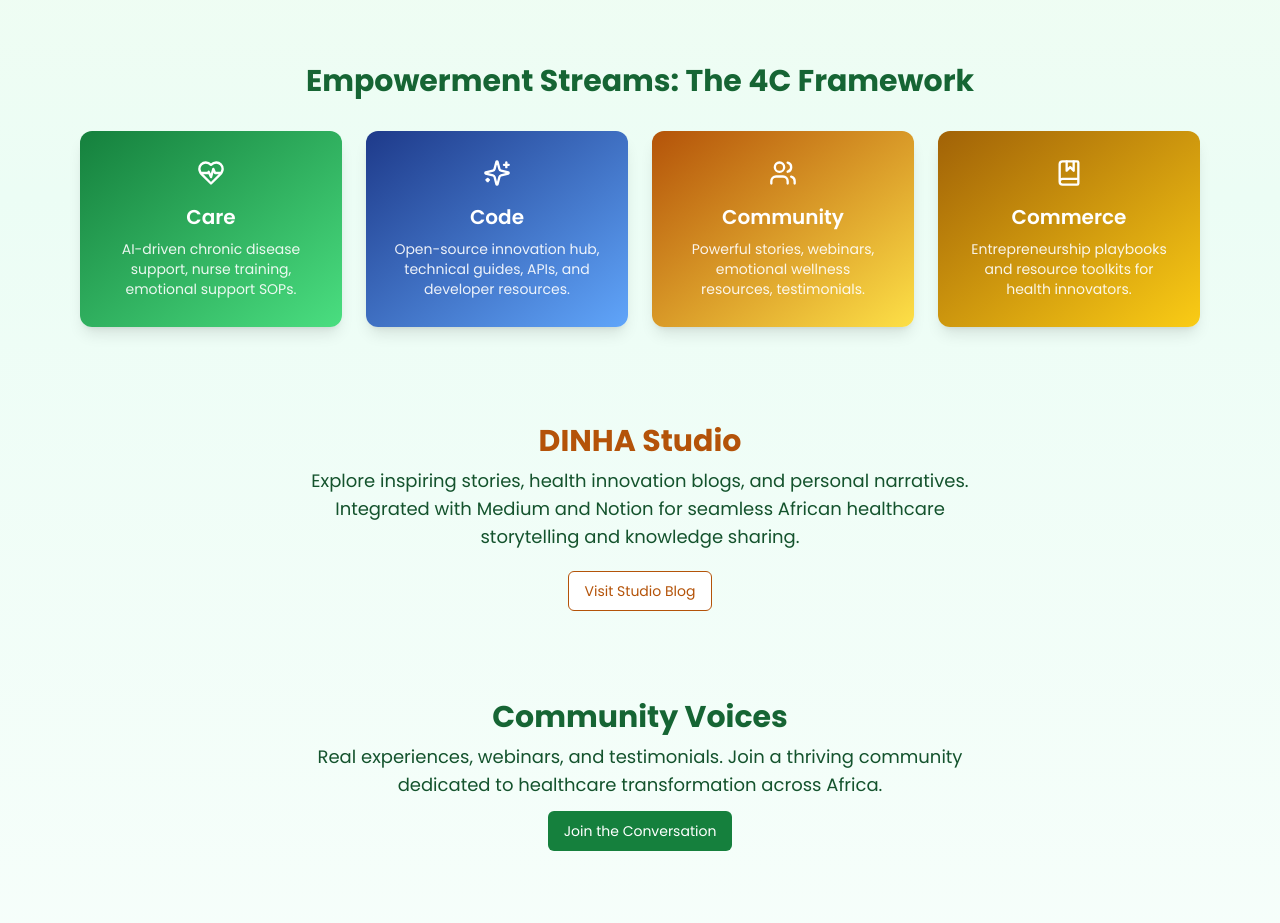
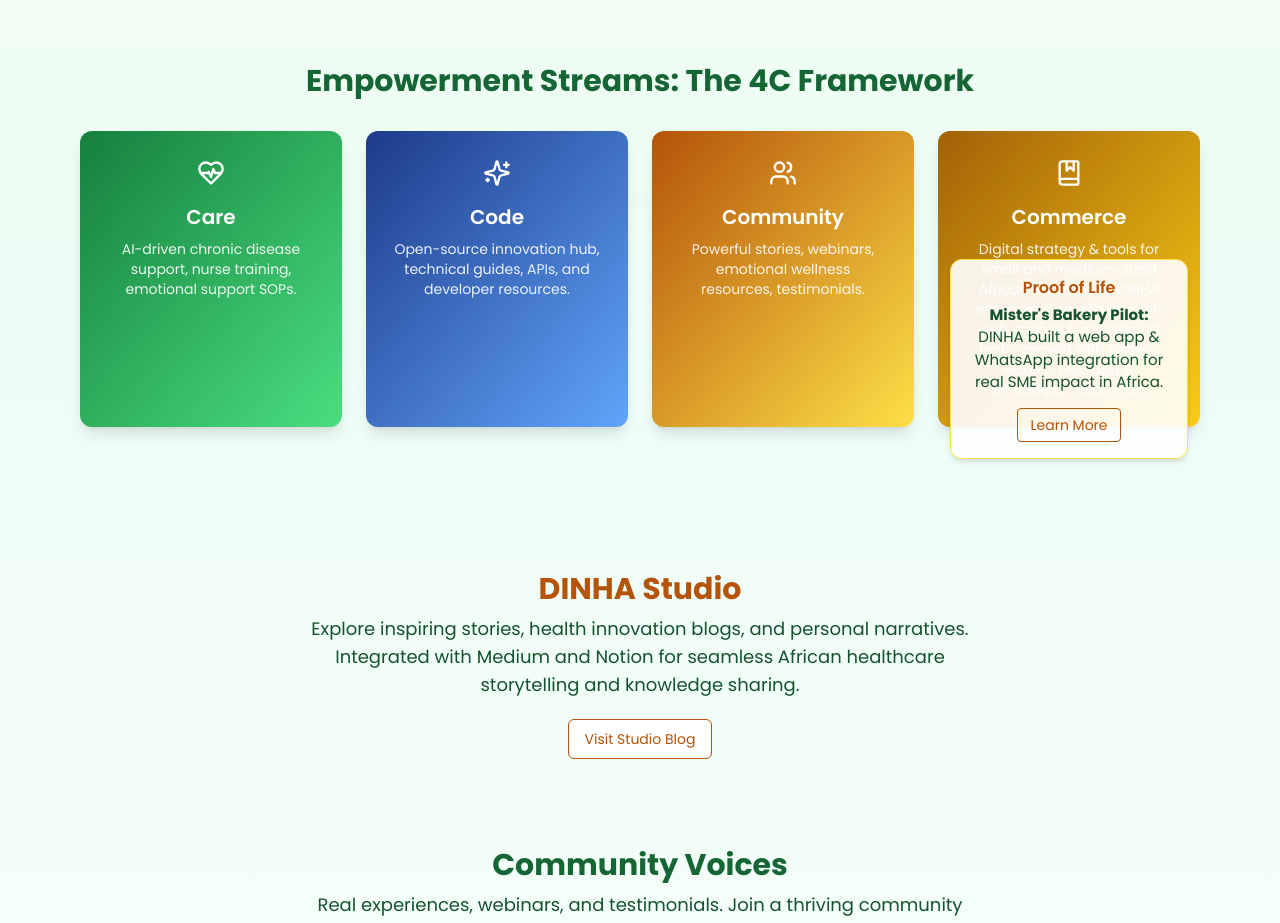
Before and after one commit to diginurseH/AHAID, a React (Vite) app: page / in a window 1280 px wide. Shown: the part 1220-2143 px from the top of the page. Built offline with nearby package versions, Linux system fonts and the light colour scheme.

Commit message:
Add Commerce section details
Include information about the DINHA pilot study for Mister's Bakery in the Commerce section, highlighting the web app and WhatsApp integration as proof of concept.

```diff
--- a/src/pages/Index.tsx
+++ b/src/pages/Index.tsx
@@ -56,9 +56,10 @@ const empowermentStreams = [
   {
     title: "Commerce",
     description:
-      "Entrepreneurship playbooks and resource toolkits for health innovators.",
+      "Digital strategy & tools for small and medium-sized African enterprises. DINHA empowers growth through web, mobile & messaging tech—proven with Mister's Bakery: web app & WhatsApp integration.",
     color: "from-yellow-700 to-yellow-400",
     icon: <BookMarked className="w-7 h-7" />,
+    proofOfLife: true,
   },
 ];
 
@@ -140,14 +141,34 @@ const Index = () => {
             {empowermentStreams.map((c) => (
               <div
                 key={c.title}
-                className={`rounded-xl bg-gradient-to-br ${c.color} text-white shadow-lg hover:scale-105 transition-transform animate-enter flex flex-col items-center p-7`}
+                className={`rounded-xl bg-gradient-to-br ${c.color} text-white shadow-lg hover:scale-105 transition-transform animate-enter flex flex-col items-center p-7 relative`}
               >
                 {c.icon}
                 <h3 className="mt-4 text-xl font-semibold">{c.title}</h3>
                 <p className="mt-2 text-sm text-white/90 text-center">{c.description}</p>
+                {/* Add Proof of Life (Mister's Bakery) visually in Commerce */}
+                {c.proofOfLife && (
+                  <div className="absolute -bottom-8 left-1/2 -translate-x-1/2 w-full px-3">
+                    <div className="bg-white bg-opacity-90 border border-yellow-300 rounded-xl shadow-md p-4 mt-6 text-center text-green-900">
+                      <div className="font-semibold text-amber-700 mb-1">Proof of Life</div>
+                      <div className="text-[15px] mb-2">
+                        <span className="font-bold">Mister's Bakery Pilot:</span> <br />
+                        DINHA built a web app & WhatsApp integration for real SME impact in Africa.
+                      </div>
+                      {/* Button stub; replace link as needed */}
+                      <a
+                        href="#contact"
+                        className="inline-block text-amber-700 border border-amber-700 rounded px-3 py-1.5 mt-1.5 hover:bg-amber-50 transition font-medium text-sm"
+                      >
+                        Learn More
+                      </a>
+                    </div>
+                  </div>
+                )}
               </div>
             ))}
           </div>
+          <div className="h-12"></div> {/* Spacer for proof-of-life card overlap */}
         </section>
         {/* Studio Section Placeholder */}
         <section id="studio" className="max-w-5xl mx-auto px-4 py-12 flex flex-col items-center">
```
